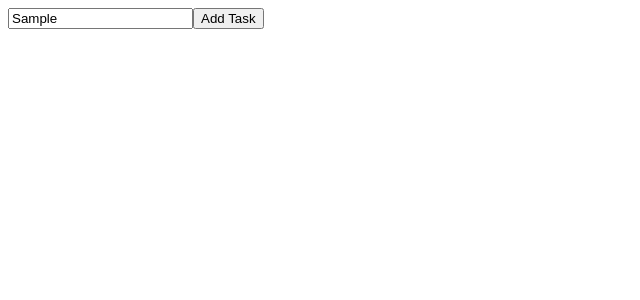
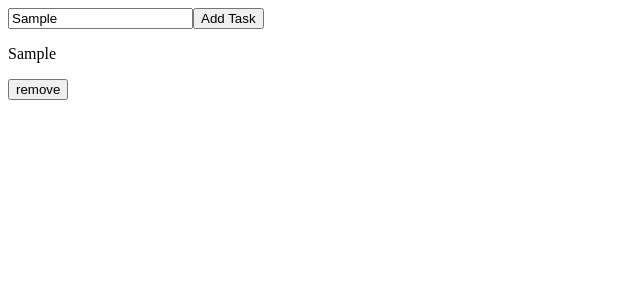
Before and after one commit to KuunibeGracious/todo-app, a React (Create React App) app in the folder todo_app/: page / in a window 1280 px wide. Both pictures are taken after typing "Sample" into the empty fields and a click on the button "Add Task". Shown: the top 300 px of the page, without its empty margins (0-640 px from the left). Built offline with nearby package versions, Linux system fonts and the light colour scheme.

Commit message:
Update App.js

```diff
--- a/todo_app/src/App.js
+++ b/todo_app/src/App.js
@@ -1,10 +1,46 @@
+import { useState } from "react";
 import AddTask from "./components/AddTask";
+import TodoList from "./components/TodoList";
 
 
 function App() {
+  const [newTask, setNewTask] = useState("");
+  const [todoList, setTodoList] = useState([]);
+  //function to handle value change in input field.
+  const handleValueChange = (event) => {
+    setNewTask(event.target.value);
+    //console.log(event.target.value)
+  }
+  //function to add task to todo list.
+  const addTask = () => {
+    const task = {
+      id:todoList.length === 0 ? 1 : todoList[todoList.length - 1].id + 1 ,
+      taskName: newTask
+    }
+    setTodoList([...todoList, task]);
+  }
+
+  //function to remove Task from todo list
+  const removeTask = (id) => {
+    setTodoList(todoList.filter((task) => {
+      return task.id !== id
+    }))
+  }
+
   return (
     <div className="App">
-      <AddTask/>
+      <AddTask
+        handleValueChange={handleValueChange}
+        addTask={addTask}
+      />
+      <TodoList todoList={todoList.map((task) => {
+        return (
+          <div key={task.id}>
+            <p>{task.taskName}</p>
+            <button onClick={() => removeTask(task.id)}>remove</button>
+          </div>
+        )
+      })} />
     </div>
   );
 }
```
